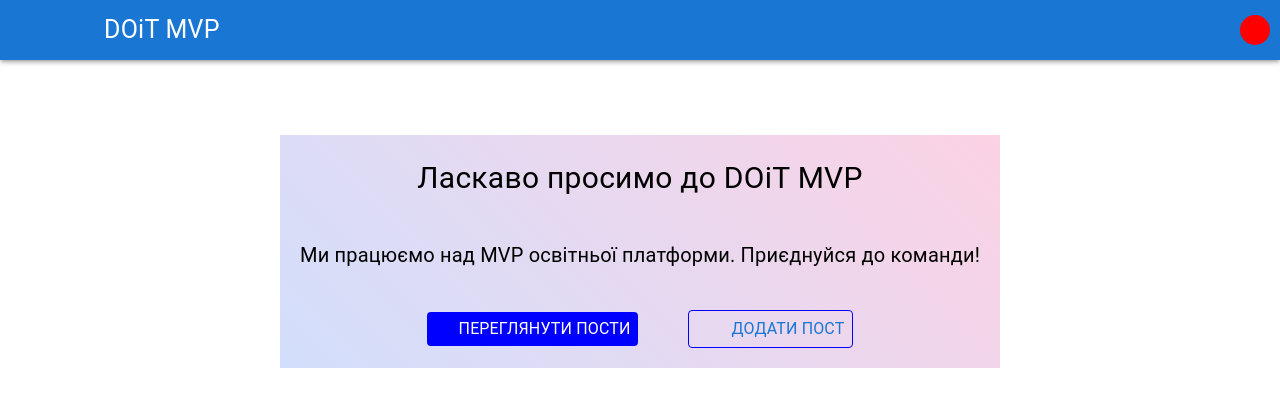
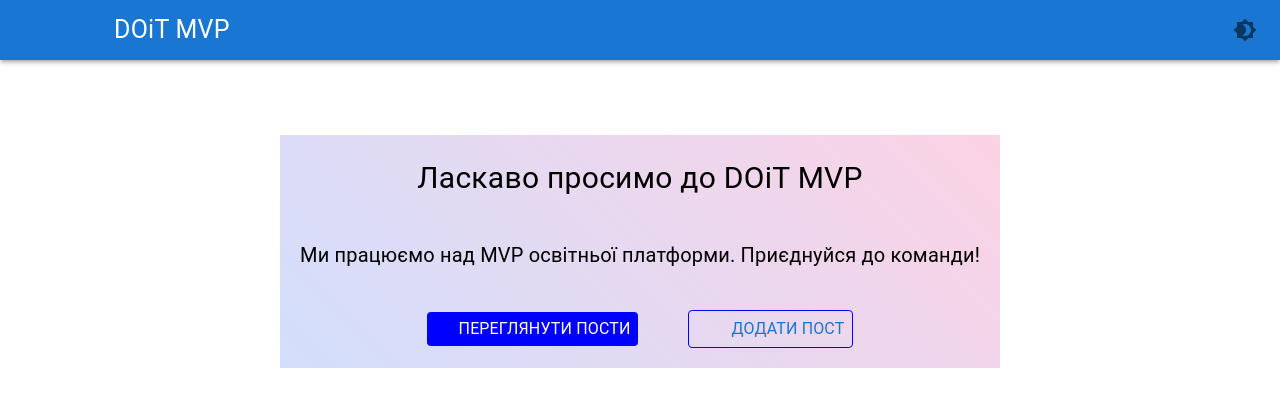
Before and after one commit to GeneralKFC/nextTest, a Next.js app: page / in a window 1280 px wide. Shown: the top 406 px of the page. Built offline with nearby package versions, Linux system fonts and the light colour scheme; some icons are missing.

Commit message:
Add theme and comments. Need to work with reduxtoolkits.

```diff
--- a/app/allPosts/[id]/page.jsx
+++ b/app/allPosts/[id]/page.jsx
@@ -1,4 +1,4 @@
-import Post from "@/app/components/Post";
+import Post from "../../../app/components/Post.jsx";
 
 async function IdPost(id) {
     const res=await fetch('https://jsonplaceholder.typicode.com/posts/'+ id);
--- a/app/components/Header.jsx
+++ b/app/components/Header.jsx
@@ -1,23 +1,29 @@
 "use client"
-import React from "react";
+import React, { useEffect, useState } from "react";
 import 'boxicons';
 import { AppBar,Box, IconButton, Toolbar, Typography } from "@mui/material";
 import Lside from "./Lside";
 import { usePathname } from "next/navigation";
+import { useThemeContext } from './ThemeContext';
+import CommentIcon from '@mui/icons-material/Comment';
+import { Brightness4, Brightness7 } from '@mui/icons-material';
 function Header() {
     const pathname=usePathname();
+    const { mode, toggleTheme } = useThemeContext();
     const getTitle = () => {
         if (pathname.startsWith('/allPosts')) return 'Усі пости';
         if (pathname === '/addPosts') return 'Створити пост';
         return 'DOiT MVP';
       };
+      useEffect(()=>{
+      },[pathname]);
     return (
       <AppBar
         position="static"
         sx={{
           boxShadow: 3,
           height: '60px',
-          p: '10px',
+          p: '20px',
           alignItems:"center",
 
         }}
@@ -36,12 +42,12 @@ function Header() {
             sx={{
               alignItems: 'center',
               gap: '30px',
-              p: 0, // Убираем стандартные отступы Toolbar
-              minHeight: 'auto', // Отключаем минимальную высоту
-              flex: 1, // Занимает доступное пространство
+              p: 0,
+              minHeight: 'auto',
+              flex: 1,
             }}
           >
-            <Lside/>
+            <Lside />
             <Typography
             sx={{
                 fontSize:"25px",
@@ -55,9 +61,12 @@ function Header() {
           sx={{
             height:"30px",
             width:"30px",
-            bgcolor:"red",
-          }}>
-
+            alignItems:"center",
+            justifyContent:"center",
+          }}
+          onClick={toggleTheme}
+          >
+            {mode === 'light' ? <Brightness4 /> : <Brightness7 />}
           </IconButton>
         </Box>
       </AppBar>
--- a/app/components/Lside.jsx
+++ b/app/components/Lside.jsx
@@ -2,7 +2,9 @@ import React, { useState } from "react";
 import { Drawer,List,ListItem,ListItemText,IconButton, Menu, Typography } from "@mui/material";
 import 'boxicons';
 import Link from "next/link";
+import { useThemeContext } from './ThemeContext';
 function Lside(){
+    const { mode, toggleTheme } = useThemeContext();
     const [isOpen,setIsOpen]=useState(false);
     const OpenDrawer=()=>{
         setIsOpen(!isOpen);
@@ -20,7 +22,7 @@ function Lside(){
         <Drawer
         PaperProps={{
             sx:{
-                backgroundColor:"white", //Swap
+                backgroundColor:mode==='light'?"white":"black",
                 justifyContent:"start",
             }
         }}
@@ -44,7 +46,7 @@ function Lside(){
                 <Link style={{
                     display:"flex",
                     textDecoration:"none",
-                    color:"Black",
+                    color:mode==='light'?"black":"white",
                     alignItems:"center",
                     width:"100%",
                     gap:"30px",
@@ -52,34 +54,34 @@ function Lside(){
                 }}
                 sx={{
                     '&:hover': {
-                      backgroundColor: "grey.200", // Используем цвет из палитры MUI
+                      backgroundColor:mode==='light'?"black":"white",
                     }
                   }} href="/">
-                <box-icon style={{display:"flex",justifyContent:"start"}} name='home' type='solid' ></box-icon>
+                <box-icon color={mode==='light'?"black":"white"} style={{display:"flex",justifyContent:"start"}} name='home' type='solid' ></box-icon>
                 <Typography>Головна</Typography>
                 </Link>
                 <Link style={{
                     display:"flex",
                     textDecoration:"none",
-                    color:"Black", //Swap
+                    color:mode==='light'?"black":"white",
                     alignItems:"center",
                     justifyContent:"space-detween",
                     width:"100%",
                     gap:"30px",
                 }} href="/allPosts/">
-                <box-icon name='home' type='solid' ></box-icon>
+                <box-icon color={mode==='light'?"black":"white"} name='home' type='solid' ></box-icon>
                 <Typography>Усі пости</Typography>
                 </Link>
                 <Link style={{
                     display:"flex",
                     textDecoration:"none",
-                    color:"Black", //Swap
+                    color:mode==='light'?"black":"white",
                     alignItems:"center",
                     width:"100%",
                     justifyContent:"space-detween",
                     gap:"30px",
                 }} href="/addPosts/">
-                <box-icon name='home' type='solid' ></box-icon>
+                <box-icon color={mode==='light'?"black":"white"} name='home' type='solid' ></box-icon>
                 <Typography>Створити пост</Typography>
                 </Link>
             </ListItem>
--- /dev/null
+++ b/app/components/Providers.jsx
@@ -0,0 +1,7 @@
+'use client'
+
+import { ThemeModeProvider } from './ThemeContext';
+
+export default function Providers({ children }) {
+  return <ThemeModeProvider>{children}</ThemeModeProvider>;
+}
--- /dev/null
+++ b/app/components/ThemeContext.jsx
@@ -0,0 +1,45 @@
+'use client';
+
+import React, { createContext, useContext, useEffect, useMemo, useState } from 'react';
+import { ThemeProvider, CssBaseline } from '@mui/material';
+import { getTheme } from './theme';
+
+const ThemeContext = createContext(undefined);
+
+export const useThemeContext = () => {
+  const context = useContext(ThemeContext);
+  if (!context) throw new Error('useThemeContext must be used within ThemeModeProvider');
+  return context;
+};
+
+export const ThemeModeProvider = ({ children }) => {
+  const [mode, setMode] = useState('light');
+
+  // Загружаем из localStorage при монтировании
+  useEffect(() => {
+    const storedMode = localStorage.getItem('themeMode');
+    if (storedMode === 'dark' || storedMode === 'light') {
+      setMode(storedMode);
+    }
+  }, []);
+
+  // Сохраняем в localStorage при изменении
+  useEffect(() => {
+    localStorage.setItem('themeMode', mode);
+  }, [mode]);
+
+  const toggleTheme = () => {
+    setMode((prev) => (prev === 'light' ? 'dark' : 'light'));
+  };
+
+  const theme = useMemo(() => getTheme(mode), [mode]);
+
+  return (
+    <ThemeContext.Provider value={{ mode, toggleTheme }}>
+      <ThemeProvider theme={theme}>
+        <CssBaseline />
+        {children}
+      </ThemeProvider>
+    </ThemeContext.Provider>
+  );
+};
--- a/app/components/main.jsx
+++ b/app/components/main.jsx
@@ -2,21 +2,24 @@
 
 import { Box, Button, Typography,Icon } from "@mui/material"
 import React from "react"
-
+import { useThemeContext } from './ThemeContext';
+import { useTheme } from '@mui/material';
 function Main(){
+    const theme = useTheme();
     return(
         <Box
         sx={{
             padding:"20px",
             display:"flex",
             flexDirection:"column",
-            background:"linear-gradient(45deg,#d2dffc 0%,#fcd2e4 100%)",
             color:"black",
+            background:theme.custom.gradientBackground ,
             marginTop:"75px",
             gap:"40px",
             textAlign:"center",
 
         }}>
+
            <Typography
            sx={{
             fontSize:"30px"
--- /dev/null
+++ b/app/components/theme.ts
@@ -0,0 +1,36 @@
+import { createTheme } from '@mui/material';
+
+const getTheme = (mode: 'light' | 'dark') => {
+  const theme = createTheme({
+    palette: {
+      mode,
+      ...(mode === 'light'
+        ? {
+            primary: { main: '#1976d2' },
+            background: {
+              default: '#ffffff',
+              paper: '#f5f5f5',
+            },
+          }
+        : {
+            primary: { main: '#90caf9' },
+            background: {
+              default: '#121212',
+              paper: '#1d1d1d',
+            },
+          }),
+    },
+  });
+  return {
+    ...theme,
+    custom: {
+      gradientBackground:
+        mode === 'light'
+          ? 'linear-gradient(45deg,#d2dffc 0%,#fcd2e4 100%)'
+          : 'linear-gradient(45deg,grey 0%,purple 100%)',
+    },
+  };
+};
+
+
+export {getTheme}
--- a/app/layout.js
+++ b/app/layout.js
@@ -2,7 +2,7 @@ import { Geist, Geist_Mono } from "next/font/google";
 import "./globals.css";
 import Header from "./components/Header";
 import { Box } from "@mui/material";
-
+import Providers from './components/Providers';
 const geistSans = Geist({
   variable: "--font-geist-sans",
   subsets: ["latin"],
@@ -22,6 +22,7 @@ export default function RootLayout({ children }) {
   return (
     <html lang="en">
       <body className={`${geistSans.variable} ${geistMono.variable}`}>
+        <Providers>
         <Header/>
         <Box
         sx={{
@@ -29,10 +30,9 @@ export default function RootLayout({ children }) {
           height:"100%",
           display:"flex",
         }}>
-
           {children}
-
         </Box>
+        </Providers>
       </body>
     </html>
   );
--- a/package.json
+++ b/package.json
@@ -21,6 +21,7 @@
   },
   "devDependencies": {
     "@eslint/eslintrc": "^3",
+    "@types/node": "22.15.17",
     "eslint": "^9",
     "eslint-config-next": "15.3.1"
   }
```
Also changed, not shown: app/allPosts/page.jsx (+9 -2 lines), app/components/Post.jsx (+61 -3 lines), tsconfig.json (added, +35 -0 lines), 1 other file (tests, documents, lock files or other folders).
